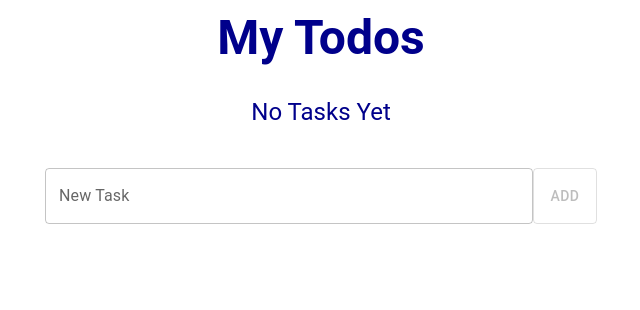
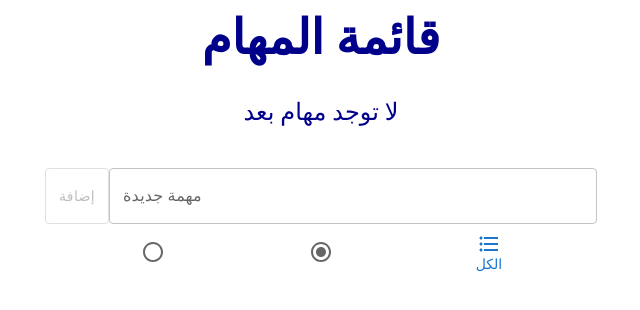
Before and after one commit to Donycooll/redux-training, a React (Create React App) app: page / in a window 1280 px wide. Shown: the top 310 px of the page, without its empty margins (319-959 px from the left). Built offline with nearby package versions, Linux system fonts and the light colour scheme.

Commit message:
version 2

```diff
--- a/src/App.js
+++ b/src/App.js
@@ -1,6 +1,6 @@
-import './App.css';
+import "./App.css";
 
-import TodosPage from './components/TodosPage';
+import TodosPage from "./components/TodosPage";
 
 function App() {
   return (
--- /dev/null
+++ b/src/AppContext.js
@@ -0,0 +1,3 @@
+import { createContext } from "react";
+
+export let AppContext = createContext(null);
--- /dev/null
+++ b/src/components/DeleteWarning..js
@@ -0,0 +1,32 @@
+import Button from "@mui/material/Button";
+import Dialog from "@mui/material/Dialog";
+import DialogActions from "@mui/material/DialogActions";
+import DialogContent from "@mui/material/DialogContent";
+import DialogTitle from "@mui/material/DialogTitle";
+
+const DeleteWarning = ({
+  openDeleteWarning,
+  setOpenDeleteWarning,
+  confirmDeleteTodo,
+}) => {
+  return (
+    <>
+      <Dialog
+        open={openDeleteWarning}
+        onClose={() => setOpenDeleteWarning(false)}
+        dir="rtl"
+      >
+        <DialogTitle style={{ color: "red" }}>هل أنت متأكد؟</DialogTitle>
+        <DialogContent>لن يتم استعادة المهمة المحذوفة.</DialogContent>
+        <DialogActions>
+          <Button onClick={() => setOpenDeleteWarning(false)}>إلغاء</Button>
+          <Button onClick={() => confirmDeleteTodo()} style={{ color: "red" }}>
+            حذف
+          </Button>
+        </DialogActions>
+      </Dialog>
+    </>
+  );
+};
+
+export default DeleteWarning;
--- a/src/components/Todo.js
+++ b/src/components/Todo.js
@@ -3,9 +3,64 @@ import CheckCircleOutlineOutlinedIcon from "@mui/icons-material/CheckCircleOutli
 import EditOutlinedIcon from "@mui/icons-material/EditOutlined";
 import DeleteOutlineOutlinedIcon from "@mui/icons-material/DeleteOutlineOutlined";
 
-const Todo = ({ todo, handleDeleteTodo, toggleComplete, handleEditTodo }) => {
+import { AppContext } from "../AppContext";
+
+import { useContext, useState } from "react";
+import DeleteWarning from "./DeleteWarning.";
+import EditDialog from "./EditDialog";
+
+const Todo = ({ todo }) => {
+  const { todos, setTodos } = useContext(AppContext);
+
+  const [currTodo, setCurrTodo] = useState("");
+
+  const [openDeleteWarning, setOpenDeleteWarning] = useState(false);
+
+  const [openEditDialog, setOpenEditDialog] = useState(false);
+
+  const toggleComplete = () => {
+    const newTodos = todos.map((task) => {
+      if (task.id === todo.id) {
+        return { ...task, isComplete: !task.isComplete };
+      }
+      return task;
+    });
+    localStorage.setItem("todos", JSON.stringify(newTodos));
+    setTodos(newTodos);
+  };
+
+  const confirmDeleteTodo = () => {
+    const newTodos = todos.filter((task) => task.id !== todo.id);
+    setOpenDeleteWarning(false);
+    setTodos(newTodos);
+    localStorage.setItem("todos", JSON.stringify(newTodos));
+  };
+
+  const handleEditTodo = () => {
+    const selectedTodo = todos.find((task) => task.id === todo.id);
+    setCurrTodo(selectedTodo);
+    setOpenEditDialog(true);
+  };
+
+  const handleSubmitDialog = (curr) => {
+    const newTodos = todos.map((task) => {
+      if (curr.id === task.id) {
+        return {
+          ...task,
+          title: curr.title,
+          describtion: curr.describtion,
+        };
+      }
+      return task;
+    });
+    setTodos(newTodos);
+    localStorage.setItem("todos", JSON.stringify(newTodos));
+    setOpenEditDialog(false);
+  };
+
   return (
-    <Card style={{  margin: "10px 0" }}>
+    <>
+      <Card style={{ margin: "10px 0", direction: "rtl" }}>
         <Stack direction={"row"}>
           <Stack
             style={{
@@ -19,28 +74,43 @@ const Todo = ({ todo, handleDeleteTodo, toggleComplete, handleEditTodo }) => {
             <Typography variant="h4">{todo.title}</Typography>
             <Typography variant="p1">{todo.describtion}</Typography>
           </Stack>
-        <Stack direction={"row"} style={{ width: "30%", alignItems: "center" }}>
+          <Stack
+            direction={"row"}
+            style={{ width: "30%", alignItems: "center" }}
+          >
             <IconButton>
               <CheckCircleOutlineOutlinedIcon
                 style={{ color: todo.isComplete ? "green" : "gray" }}
-              onClick={() => toggleComplete(todo.id)}
+                onClick={() => toggleComplete()}
               />
             </IconButton>
             <IconButton>
               <EditOutlinedIcon
                 style={{ color: "blue" }}
-              onClick={() => handleEditTodo(todo.id)}
+                onClick={() => handleEditTodo()}
               />
             </IconButton>
             <IconButton>
               <DeleteOutlineOutlinedIcon
                 style={{ color: "red" }}
-              onClick={() => handleDeleteTodo(todo.id)}
+                onClick={() => setOpenDeleteWarning(true)}
               />
             </IconButton>
           </Stack>
         </Stack>
       </Card>
+      <DeleteWarning
+        openDeleteWarning={openDeleteWarning}
+        setOpenDeleteWarning={setOpenDeleteWarning}
+        confirmDeleteTodo={confirmDeleteTodo}
+      />
+      <EditDialog
+        currTodo={currTodo}
+        openEditDialog={openEditDialog}
+        setOpenEditDialog={setOpenEditDialog}
+        handleSubmitDialog={handleSubmitDialog}
+      />
+    </>
   );
 };
 
--- a/src/components/TodosPage.js
+++ b/src/components/TodosPage.js
@@ -1,17 +1,43 @@
-import { Button, Container, Stack, TextField, Typography } from "@mui/material";
+import {
+  BottomNavigation,
+  BottomNavigationAction,
+  Button,
+  Container,
+  Stack,
+  TextField,
+  Typography,
+} from "@mui/material";
+import RadioButtonCheckedIcon from "@mui/icons-material/RadioButtonChecked";
+import RadioButtonUncheckedIcon from "@mui/icons-material/RadioButtonUnchecked";
+import FormatListBulletedIcon from "@mui/icons-material/FormatListBulleted";
+
 import { useEffect, useState } from "react";
 import { v4 as uuidv4 } from "uuid";
 
 import Todo from "./Todo";
-import EditDialog from "./EditDialog";
+import { AppContext } from "../AppContext";
 
 const TodosPage = () => {
+  const [todosFilter, setTodosFilter] = useState("all");
   const [todos, setTodos] = useState([]);
   const [newTodo, setNewTodo] = useState("");
+
+  const showedTodos = todos.filter((task) => {
+    if (todosFilter === "completed") {
+      return task.isComplete;
+    }
+    if (todosFilter === "not completed") {
+      return !task.isComplete;
+    }
+    return task;
+  });
 
   useEffect(() => {
     if (localStorage.getItem("todos")) {
       setTodos(JSON.parse(localStorage.getItem("todos")));
+    }
+    if (localStorage.getItem("todosFilter")) {
+      setTodosFilter(localStorage.getItem("todosFilter"));
     }
   }, []);
 
@@ -27,57 +53,20 @@ const TodosPage = () => {
     setNewTodo("");
   };
 
-  const handleDeleteTodo = (taskId) => {
-    const newTodos = todos.filter((task) => task.id !== taskId);
-    setTodos(newTodos);
-    localStorage.setItem("todos", JSON.stringify(newTodos));
-  };
-
-  const toggleComplete = (taskId) => {
-    const newTodos = todos.map((task) => {
-      if (task.id === taskId) {
-        return { ...task, isComplete: !task.isComplete };
-      }
-      return task;
-    });
-    localStorage.setItem("todos", JSON.stringify(newTodos));
-    setTodos(newTodos);
-  };
-
-  const handleEditTodo = (taskId) => {
-    const selectedTodo = todos.find((task) => task.id === taskId);
-    setCurrTodo(selectedTodo);
-    setOpenEditDialog(true);
-  };
-
-  //   ###########################
-
-  const [openEditDialog, setOpenEditDialog] = useState(false);
-  const [currTodo, setCurrTodo] = useState("");
-
-  const handleCloseDialog = () => {
-    setOpenEditDialog(false);
-  };
-
-  const handleSubmitDialog = (curr) => {
-    const newTodos = todos.map((task) => {
-      if (curr.id === task.id) {
-        return {
-          ...task,
-          title: curr.title,
-          describtion: curr.describtion,
-        };
-      }
-      return task;
-    });
-    setTodos(newTodos);
-    localStorage.setItem("todos", JSON.stringify(newTodos));
-    handleCloseDialog();
+  const handleFilterChange = (value, newValue) => {
+    setTodosFilter(newValue);
+    localStorage.setItem("todosFilter", newValue);
   };
 
   //   ###########################
 
   return (
+    <AppContext.Provider
+      value={{
+        todos,
+        setTodos,
+      }}
+    >
       <Container
         maxWidth="sm"
         style={{
@@ -87,35 +76,36 @@ const TodosPage = () => {
           margin: "10px auto",
         }}
       >
-      <Typography variant="h3" sx={{ fontWeight: "bold", color:'darkblue' }}>
-        My Todos
+        <Typography variant="h3" sx={{ fontWeight: "bold", color: "darkblue" }}>
+          قائمة المهام
         </Typography>
-      <Stack style={{width: '100%', alignItems:'center'}}>
-        <Stack style={{width: '100%'}} >
-          {todos.length > 0 ? (
-            todos.map((task) => {
-              return (
-                <Todo
-                  todo={task}
-                  handleDeleteTodo={handleDeleteTodo}
-                  toggleComplete={toggleComplete}
-                  handleEditTodo={handleEditTodo}
-                  key={task.id}
-                />
-              );
+        <Stack style={{ width: "100%", alignItems: "center" }}>
+          <Stack style={{ width: "100%" }}>
+            {showedTodos.length > 0 ? (
+              showedTodos.map((task) => {
+                return <Todo todo={task} key={task.id} />;
               })
             ) : (
               <Typography
                 variant="h5"
                 style={{ margin: "30px auto", color: "darkblue" }}
               >
-              No Tasks Yet
+                لا توجد مهام بعد
               </Typography>
             )}
           </Stack>
-        <Stack direction={"row"} style={{ margin: "10px auto", position:'sticky', bottom:'20px', background:'white', width:'100%' }}>
+          <Stack
+            style={{
+              margin: "10px auto",
+              position: "sticky",
+              bottom: "20px",
+              background: "white",
+              width: "100%",
+            }}
+          >
+            <Stack direction={"row"} dir="rtl">
               <TextField
-            label="New Task"
+                label="مهمة جديدة"
                 fullWidth
                 value={newTodo}
                 onChange={(e) => setNewTodo(e.target.value)}
@@ -125,18 +115,35 @@ const TodosPage = () => {
                 disabled={!newTodo}
                 onClick={handleAddTodo}
               >
-            Add
+                إضافة
               </Button>
             </Stack>
+            <Stack>
+              <BottomNavigation
+                value={todosFilter}
+                onChange={handleFilterChange}
+              >
+                <BottomNavigationAction
+                  label="الغير منجز"
+                  value="not completed"
+                  icon={<RadioButtonUncheckedIcon />}
+                />
+                <BottomNavigationAction
+                  label="المنجز"
+                  value="completed"
+                  icon={<RadioButtonCheckedIcon />}
+                />
+                <BottomNavigationAction
+                  label="الكل"
+                  value="all"
+                  icon={<FormatListBulletedIcon />}
+                />
+              </BottomNavigation>
             </Stack>
-      <EditDialog
-        open={openEditDialog}
-        handleClose={handleCloseDialog}
-        handleSubmit={handleSubmitDialog}
-        todo={currTodo}
-        setCurrTodo={setCurrTodo}
-      />
+          </Stack>
+        </Stack>
       </Container>
+    </AppContext.Provider>
   );
 };
 
```
Also changed, not shown: jsconfig.json (added, +18 -0 lines), jsonconfig.json (added, +13 -0 lines), src/components/EditDialog.js (+25 -11 lines), src/components/jsconfig.json (deleted, +0 -13 lines). Lines whose indentation alone changed are shown as unchanged.
